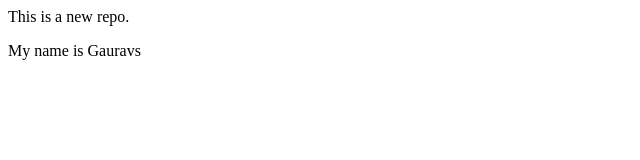
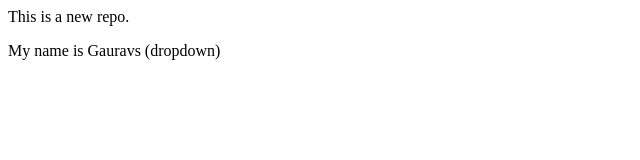
Before and after one commit to gp-9799/localrepo, a plain HTML site: page index.html in a window 1280 px wide. Shown: the full height of the page, 0-640 px from the left. Drawn offline with Linux system fonts and the light colour scheme.

Commit message:
Add dropdown

```diff
--- a/index.html
+++ b/index.html
@@ -1,2 +1,2 @@
 <p>This is a new repo.</p>
-<p>My name is Gauravs</p>
+<p>My name is Gauravs (dropdown)</p>
```
